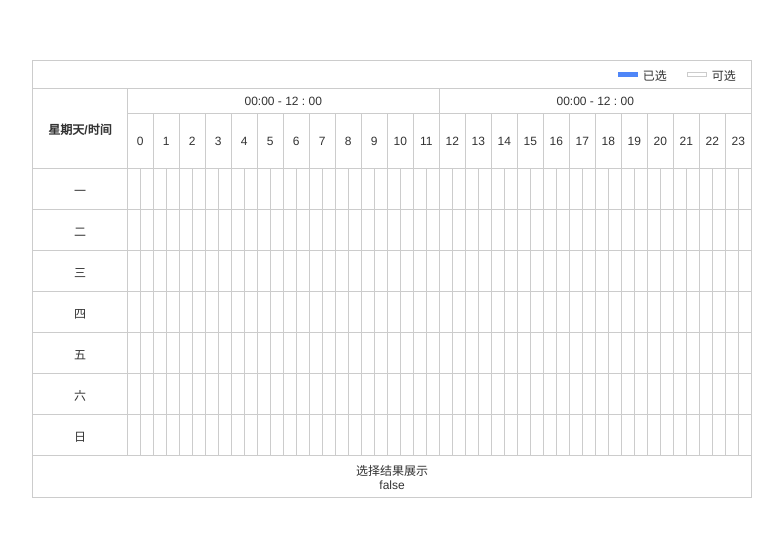
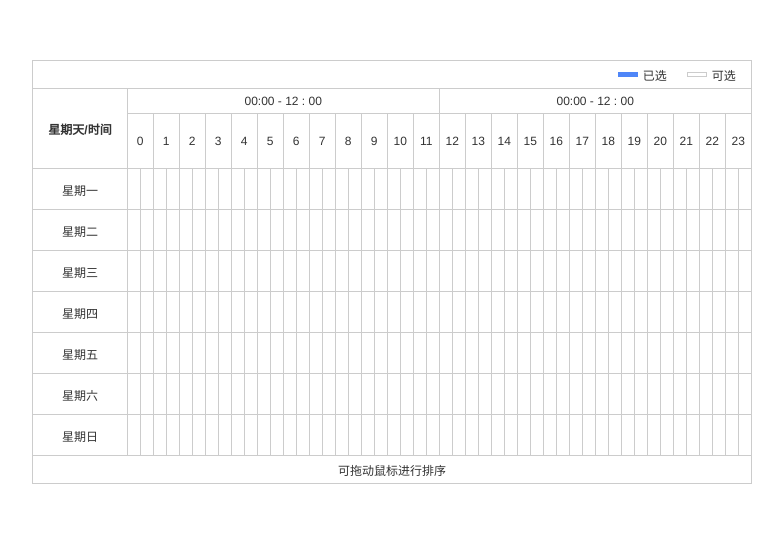
Before and after one commit to yujianquan/vungle, a Vue app: page / in a window 1280 px wide. Shown: the top 536 px of the page, without its empty margins (248-1031 px from the left). Built offline with nearby package versions, Linux system fonts and the light colour scheme.

Commit message:
feat:展示以及清除已选项功能已完成

```diff
--- a/src/components/layout.vue
+++ b/src/components/layout.vue
@@ -41,13 +41,18 @@
             </tr>
             <tr>
                 <td colspan="49" class="font-primary tac">
-                    <div>选择结果展示</div>
-                    {{hasChecked}}
-                    <template v-for="w in 7">
-                        <div class="week-line" :key="w" v-if="calender.checkedMapList[w].length">
-                            <label>{{w}}</label>
-                            <div class="cont">{{formatCheckedDate(calender.checkedMapList[w])}}</div>
+                    <div v-if="!hasChecked">可拖动鼠标进行排序</div>
+                    <template v-else>
+                        <div class="checked-time-head">
+                            <span>已选择时间段</span>
+                            <div class="clear" @click="clear">清空</div>
                         </div>
+                        <template v-for="w in 7">
+                            <div class="week-line" :key="w" v-if="calender.checkedMapList[w].length">
+                                <label class="week-line-label">{{calender.week[w - 1]}}</label>
+                                <div class="count">{{formatCheckedDatePeriod(calender.checkedMapList[w])}}</div>
+                            </div>
+                        </template>
                     </template>
                 </td>
             </tr>
@@ -86,6 +91,7 @@ export default {
         }
     },
     methods:{
+        // 所有操作反馈给Calender，让calendar来做数据处理
         onMouseDown(e) {
             const target = e.target;
             if (!target.classList.contains('selectable-grid')) {
@@ -110,32 +116,30 @@ export default {
           }
           this.calender.delayMouseMove(target.dataset)
         },
+        clear(){
+            this.calender.clearSelect()
+        },
         /**
-         * @param dateArray 是周一周二周三等返回的已选择的时间，需要格式化成[00:00 ~ 00:30]的格式,并且计算出连续时间段
+         * @param dateArray 是周一周二周三等返回的已选择的时间，并且计算出连续时间段
          */
-        formatCheckedDate(dateArray){
-            console.log(dateArray);
+        formatCheckedDatePeriod(dateArray){
             if(!dateArray || !dateArray.length) return
             let array = deepCopy(dateArray)
             const keys = array.reduce((k,a) => {
                 k.push(a.key)
                 return k
             },[])
-            console.log(keys);
             let tempArray = []
             let index = 0
             // eslint-disable-next-line no-constant-condition
             while(true){
                 if(!array.length) break
                 let dateNode = array.shift()
-                console.log(dateNode);
                 if(!tempArray[index]) {
                     tempArray[index] = []
                 }
                 tempArray[index].push(dateNode)
-                console.log(dateNode.next);
                 if(keys.includes(dateNode.next)) {
-                    console.log('here');
                     // eslint-disable-next-line no-constant-condition
                     while(true){
                         let nextNodeKey = dateNode.next
@@ -150,8 +154,49 @@ export default {
                     index ++
                 }
             }
-            console.log(tempArray);
-            return tempArray
+            return this.formatCheckedDateString(tempArray)
+        },
+        /**
+         * 将一段一段的时间数据，格式化成00:30~01:30这种格式
+         */
+        formatCheckedDateString(dateTwoDimensionArray){
+            let stringArray = []
+            // 传入的是一个二维数组[[date],[date,date,date]]的形式，要把这种形式再转换成string
+            dateTwoDimensionArray.forEach(dateArray => {
+                if(!dateArray.length) return ''
+                // 计算出起始时间，要比点击的第一个点的时间段少30分钟，比如勾选的是00:30,那么起始时间就为00:00
+                let startNode = dateArray[0]
+                let endNode = dateArray[dateArray.length -1]
+                let startTime = {
+                    hour:'',
+                    minutes:''
+                }
+                if(startNode.minutes == 30){
+                    startTime.hour = startNode.hour
+                    startTime.minutes = 0
+                }else{
+                    startTime.hour = startNode.hour-1
+                    startTime.minutes = 30
+                }
+                // 如果分片数据为1，则表示只勾选了一格时间，左右不连片
+                if(dateArray.length === 1){
+                    stringArray.push(`${this.complateDateString(startTime.hour)}:${this.complateDateString(startTime.minutes)} ~ ${this.complateDateString(startNode.hour)}:${this.complateDateString(startNode.minutes)}`)
+                // 时间连片并且长度为48，那就表示已经勾选了这一天
+                }else if(dateArray.length === 48){
+                    stringArray.push('全天')
+                } else {
+                    stringArray.push(`${this.complateDateString(startTime.hour)}:${this.complateDateString(startTime.minutes)} ~ ${this.complateDateString(endNode.hour)}:${this.complateDateString(endNode.minutes)}`)
+                }
+            })
+            return stringArray.toString()
+
+        },
+
+        complateDateString(date){
+            if(+date < 10){
+                return '0' + date
+            }
+            return date
         }
     },
 
@@ -165,7 +210,7 @@ export default {
     },
 
     beforeDestroy() {
-        document.removeEventListener('mouseup', this.onMouseMove);
+        document.removeEventListener('mouseup', this.onMouseUp);
     },
 }
 </script>
@@ -253,4 +298,31 @@ td.content-padding {
 .selectable-grid.in-drag {
     background-color: var(--color-grid-selected);
 }
+
+.week-line{
+    display: flex;
+    align-items: center;
+    justify-content: flex-start;
+    margin-bottom: 8px;
+}
+.week-line-label{
+    width: 80px;
+    white-space: nowrap;
+}
+.count{
+    flex: 1;
+    text-align: left;
+    max-width: 600px;
+    white-space: normal;
+}
+.checked-time-head{
+    position: relative;
+}
+.clear{
+    color: var(--color-primary);
+    cursor: pointer;
+    position: absolute;
+    top: 0;
+    right: 0;
+}
 </style>
--- a/src/service/calender.js
+++ b/src/service/calender.js
@@ -3,10 +3,7 @@ import { deepCopy } from '../util/index'
 
 export default class Calender{
     constructor(){
-        this.week = ['一', '二', '三', '四', '五', '六', '日']
-        // 保存拖拽区域数据(不需要了，datenode的check事件代替了)
-        // this.dragArea = new Set()
-
+        this.week = ['星期一', '星期二', '星期三', '星期四', '星期五', '星期六', '星期日']
         // 点击起点
         this.startIndex = null
         // 点击终点
@@ -16,15 +13,7 @@ export default class Calender{
         // 保存每隔半小时的时间数据
         this.dateList = []
         // 计算已选择的数据，分组（周一周二等）保存
-        this.checkedMapList = {
-            1:[],
-            2:[],
-            3:[],
-            4:[],
-            5:[],
-            6:[],
-            7:[]
-        }
+        this.checkedMapList = {1:[],2:[],3:[],4:[],5:[],6:[],7:[]}
 
         this.init()
     }
@@ -136,7 +125,7 @@ export default class Calender{
         // 拖动以后重新计算当前已选时段
         this.calcCheckedTimePeriod()
     }
-    // 计算已选择时段
+    // 计算已选择时段，只做时段的计算，导出所有数据，展示方面放在第三方，这里不做数据的处理
     calcCheckedTimePeriod(){
         let copyDateList = deepCopy(this.dateList)
         let week = 1
@@ -153,6 +142,14 @@ export default class Calender{
             }
         }
     }
+    // 清楚已选项
+    clearSelect(){
+        this.dateList.forEach(date => {
+            date.setChecked(false)
+        })
+
+        this.checkedMapList = {1:[],2:[],3:[],4:[],5:[],6:[],7:[]}
+    }
     // 清除选中
     clearIndex() {
         this.startIndex = null;
--- a/src/util/index.js
+++ b/src/util/index.js
@@ -1,19 +1,17 @@
 export const deepCopy = function(obj){
+
     if (typeof obj !== 'object' || obj === null) return
 
     let newObj = obj instanceof Array ? [] : {}
 
     for(let key in obj){
-
       if(typeof obj[key]==='object' && obj[key] !== null){
         //创建一个新的对象
         newObj[key] = deepCopy(obj[key])
-
       } else {
-
         newObj[key] = obj[key]
       }
     }
 
     return newObj
-  }
+}
```
